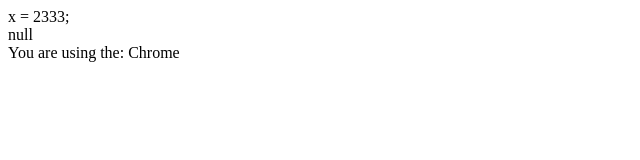
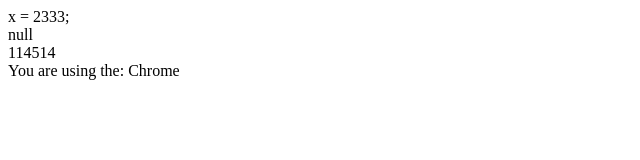
Before and after one commit to Bug-Duck/tntjs, a plain HTML site: page index.html in a window 1280 px wide. Shown: the whole page, without its empty margins (0-640 px from the left). Drawn offline with Linux system fonts and the light colour scheme.

Commit message:
Minor Changes

```diff
--- a/index.html
+++ b/index.html
@@ -13,6 +13,7 @@
     </tnt>
     <div id="content">
         <v>x</v> <br>
+        <v>test</v> <br>
         You are using the: <v>explorerType</v>
     </div>
 </body>
--- a/tnt.js
+++ b/tnt.js
@@ -83,7 +83,6 @@ function TNTBoom(codeList) {
             const v = /^(([A-z0-9])+ ?= ?)/.exec(code);
             const name = /[^? =]/.exec(/([A-z0-9])+ ?=/.exec(code));
             console.log(v);
-            // console.log(name[0]);
             TNTSymbolTable[name[0]] = v;
             // Refresh the page.
             TNTValueTagProcessing();
@@ -225,7 +224,7 @@ function TNTValueTagProcessing() {
 
 // Rendering the <v> tag content to the value.
 function TNTValueTagValueRenderer(tagValue) {
-    return TNTSymbolTable[tagValue];
+    return TNTSymbolTable[tagValue.trim()];
 }
 
 // Processes the <tnt> tag.
```
